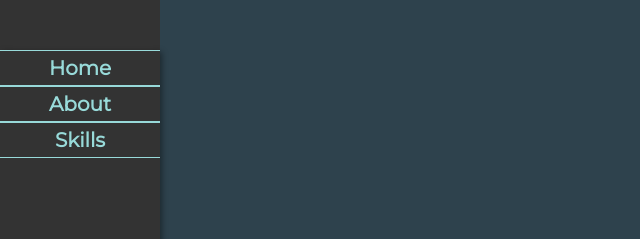
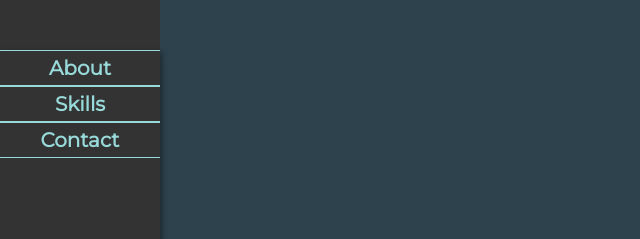
Before and after one commit to CarbonCallous/Learn2Code, a plain HTML site: page Web Dev/Portfolio/contact.html in a window 1280 px wide. Shown: the part 310-549 px from the top of the page, 0-640 px from the left. Drawn offline with Linux system fonts and the light colour scheme.

Commit message:
fixed links

```diff
--- a/Web Dev/Portfolio/contact.html
+++ b/Web Dev/Portfolio/contact.html
@@ -31,9 +31,9 @@
             <h1 class="logo_name">Danny</h1>
           </div>
         </div>
-        <li><a class="menu__item" href="www.dannybowie.com">Home</a></li>
         <li><a class="menu__item" href="about.html">About</a></li>
         <li><a class="menu__item" href="skills.html">Skills</a></li>
+        <li><a class="menu__item" href="contact.html">Contact</a></li>
 
         <div class="social">
           <a class="linkedin" href="https://www.linkedin.com/in/danny-bowie"
```
Also changed, not shown: Web Dev/Portfolio/about.html (+1 -1 lines), Web Dev/Portfolio/skills.html (+1 -1 lines).
